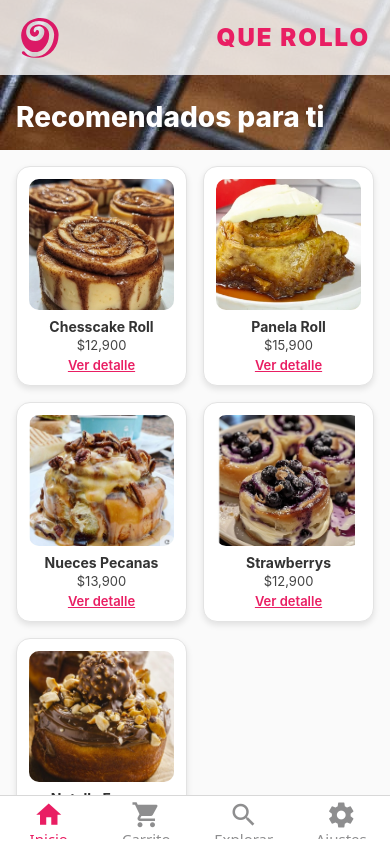
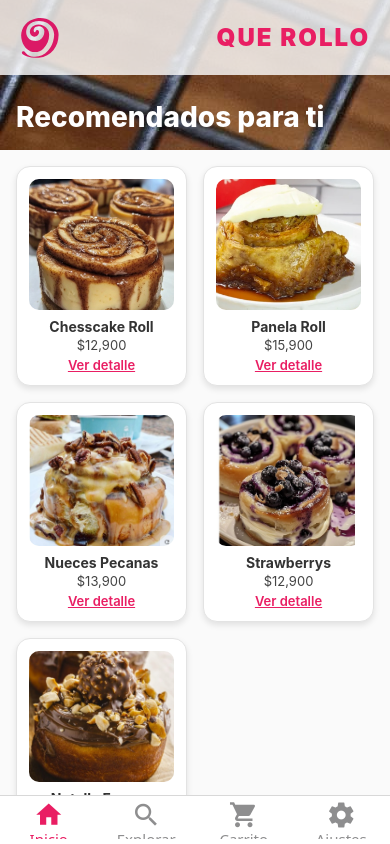
Before and after one commit to ccastanom/Progra-Movil-React-Native, a React Native app: screen /Principal in a window 390 px wide. Built offline with nearby package versions, Linux system fonts and the light colour scheme.

Commit message:
Botones de carrito y explorar invertidos de posición

```diff
--- a/src/navigation/MyTabs.js
+++ b/src/navigation/MyTabs.js
@@ -28,17 +28,17 @@ function MyTabs() {
         tabBarIcon: ({ color }) => (<MaterialCommunityIcons name="home" size={30} color={color} />),
       }}/>
 
+      <Tab.Screen name="Explore" component={ExploreScreen}
+        options={{ headerShown: false,
+        tabBarLabel: 'Explorar',
+        tabBarIcon: ({ color }) => (<MaterialIcons name="search" size={30} color={color} />)
+        }} />
+
       <Tab.Screen name="Car" component={Car}
         options={{headerShown: false,
         tabBarLabel: 'Carrito',
         tabBarIcon: ({ color }) => (<MaterialCommunityIcons name="cart" size={30} color={color} />)
       }} />
-
-      <Tab.Screen name="Explore" component={ExploreScreen}
-        options={{ headerShown: false,
-        tabBarLabel: 'Explorar',
-        tabBarIcon: ({ color }) => (<MaterialIcons name="search" size={30} color={color} />)
-        }} />
 
     <Tab.Screen name="Settings" component={SettingsScreen}
       options={{ headerShown: false,
```
